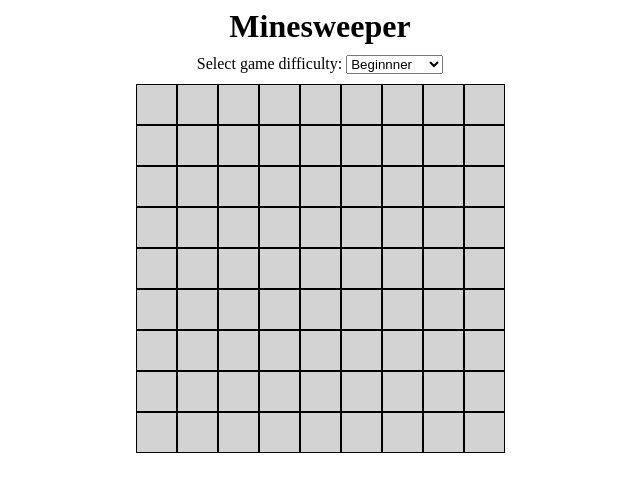
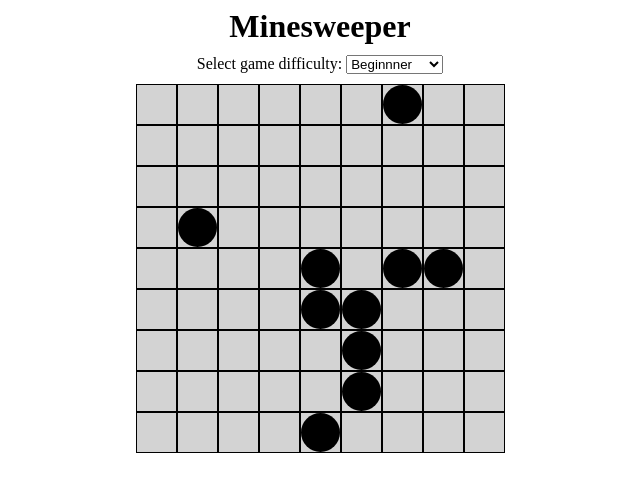
Before and after one commit to v-gajjar/Minesweeper, a React (Vite) app: page / in a window 1280 px wide. Shown: the top 492 px of the page, without its empty margins (320-960 px from the left). Built offline with nearby package versions, Linux system fonts and the light colour scheme.

Commit message:
add css for rendering mines

```diff
--- a/src/App.css
+++ b/src/App.css
@@ -33,4 +33,16 @@
     align-content: center;
     text-align: center;
     vertical-align: middle;
+    position: relative;
 }
+
+.tile.opened.mine::before {
+    background: black;
+    position: absolute;
+    left: 0;
+    top: 0;
+    content: "";
+    height: 100%;
+    width: 100%;
+    border-radius: 50%;
+}
```
